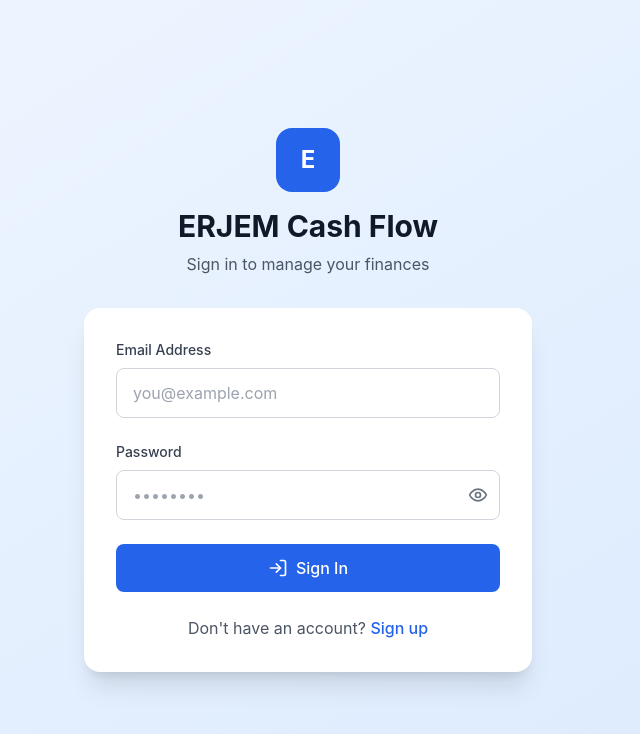
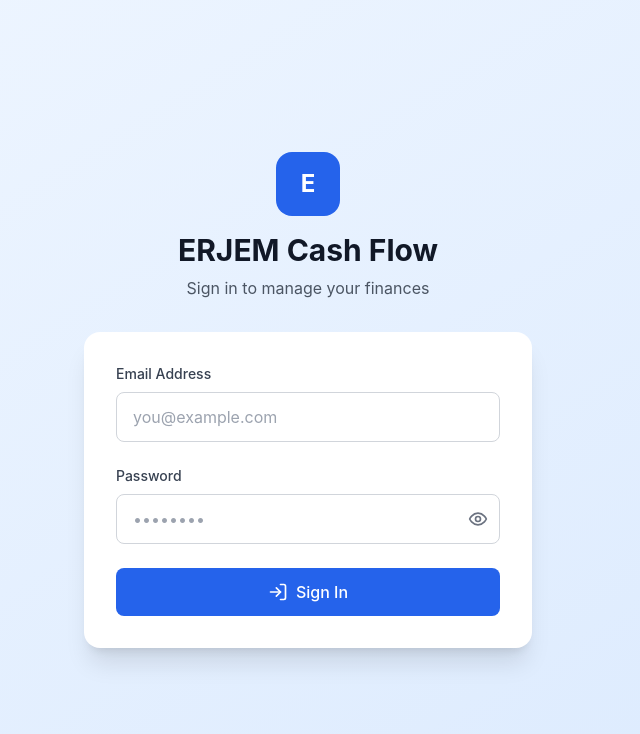
Before and after one commit to crynxmartinez/ERJEM-Cash-Management-System, a React (Vite) app: page /login in a window 1280 px wide. Shown: the top 734 px of the page, without its empty margins (332-972 px from the left). Built offline with nearby package versions, Linux system fonts and the light colour scheme.

Commit message:
Remove public registration - admin-only account creation

```diff
--- a/src/App.tsx
+++ b/src/App.tsx
@@ -5,7 +5,6 @@ import { ThemeProvider } from './contexts/ThemeContext'
 import { BranchProvider } from './contexts/BranchContext'
 import ProtectedRoute from './components/ProtectedRoute'
 import Login from './pages/Login'
-import Register from './pages/Register'
 import Layout from './components/Layout'
 import Dashboard from './pages/Dashboard'
 import Personal from './pages/Personal'
@@ -22,7 +21,6 @@ function App() {
           <Router>
             <Routes>
               <Route path="/login" element={<Login />} />
-              <Route path="/register" element={<Register />} />
               <Route
                 path="/"
                 element={
--- a/src/pages/Login.tsx
+++ b/src/pages/Login.tsx
@@ -107,19 +107,6 @@ export default function Login() {
               )}
             </button>
           </form>
-
-          {/* Register Link */}
-          <div className="mt-6 text-center">
-            <p className="text-gray-600 dark:text-gray-400">
-              Don't have an account?{' '}
-              <a
-                href="/register"
-                className="text-primary-600 hover:text-primary-700 dark:text-primary-400 dark:hover:text-primary-300 font-medium"
-              >
-                Sign up
-              </a>
-            </p>
-          </div>
         </div>
       </div>
     </div>
```
